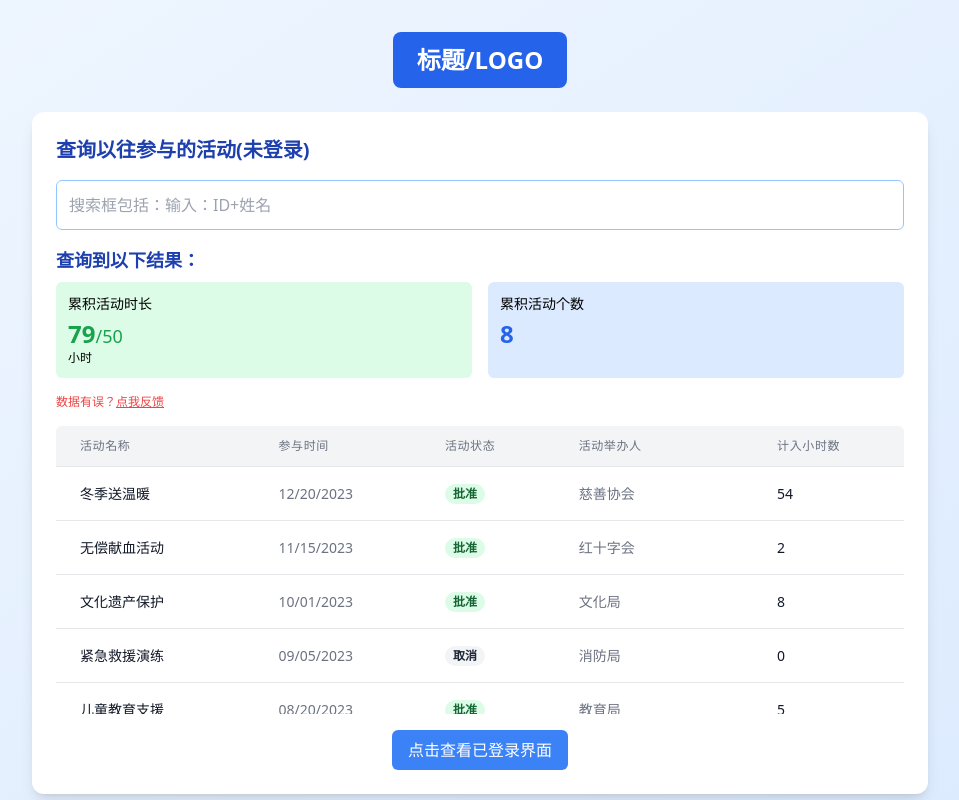
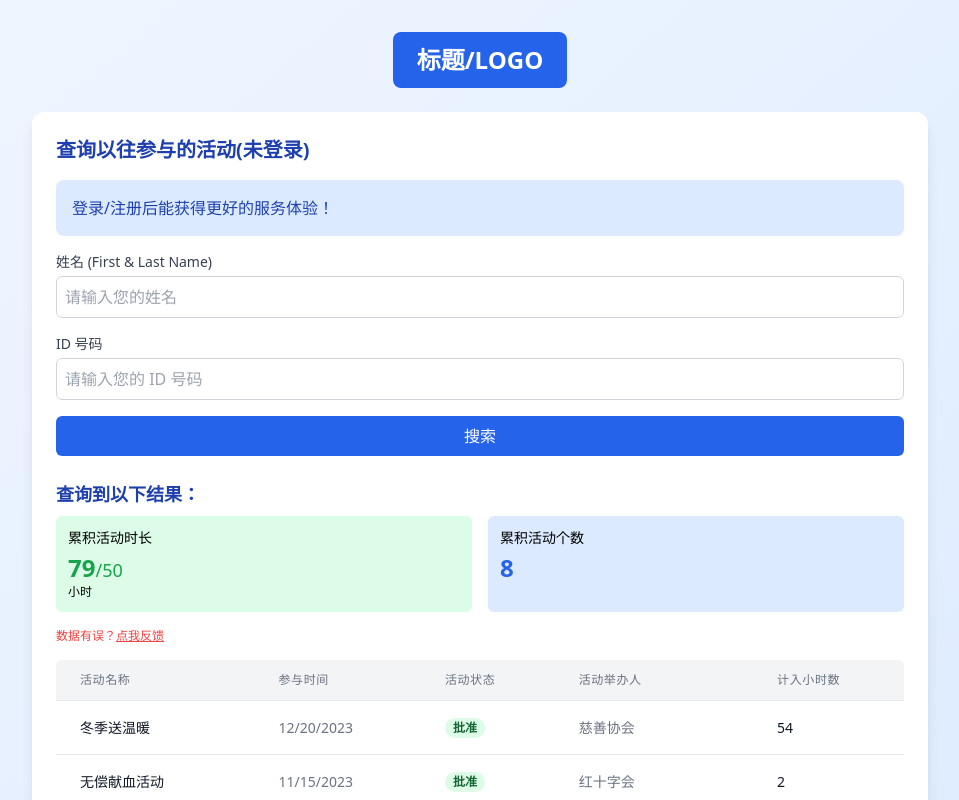
Before and after one commit to ActiVol/ActiVol-FrontEnd, a Vue app: page /details in a window 1280 px wide. Shown: the top 800 px of the page, without its empty margins (160-1119 px from the left). Built offline with nearby package versions, Linux system fonts and the light colour scheme; some icons are missing.

Commit message:
feat: User Info on Details Page

```diff
--- a/src/views/details.vue
+++ b/src/views/details.vue
@@ -12,7 +12,43 @@
                     查询以往参与的活动({{ isLoggedIn ? '已登录' : '未登录' }})
                 </h1>
 
-                <div v-if="!isLoggedIn" class="mb-4">
+                <div v-if="!isLoggedIn" class="mb-6">
+                    <div class="bg-blue-100 p-4 rounded-lg mb-4">
+                        <p class="text-blue-800 font-medium">登录/注册后能获得更好的服务体验！</p>
+                    </div>
+                    <form @submit.prevent="searchActivities" class="space-y-4">
+                        <div>
+                            <label for="fullName" class="block text-sm font-medium text-gray-700 mb-1">姓名 (First & Last
+                                Name)</label>
+                            <input id="fullName" v-model="searchQuery.fullName" type="text" required
+                                class="w-full p-2 border border-gray-300 rounded-md focus:ring-blue-500 focus:border-blue-500"
+                                placeholder="请输入您的姓名" />
+                        </div>
+                        <div>
+                            <label for="idNumber" class="block text-sm font-medium text-gray-700 mb-1">ID 号码</label>
+                            <input id="idNumber" v-model="searchQuery.idNumber" type="text" required
+                                class="w-full p-2 border border-gray-300 rounded-md focus:ring-blue-500 focus:border-blue-500"
+                                placeholder="请输入您的 ID 号码" />
+                        </div>
+                        <button type="submit"
+                            class="w-full bg-blue-600 text-white py-2 px-4 rounded-md hover:bg-blue-700 transition duration-300">
+                            搜索
+                        </button>
+                    </form>
+                </div>
+
+                <div v-else class="mb-6 bg-blue-50 p-4 rounded-lg">
+                    <div class="flex items-center space-x-4">
+                        <img :src="userInfo.avatar" alt="User Avatar" class="w-16 h-16 rounded-full object-cover" />
+                        <div>
+                            <h2 class="text-lg font-semibold text-blue-800">{{ userInfo.fullName }}</h2>
+                            <p class="text-sm text-blue-600">ID: {{ userInfo.idNumber }}</p>
+                            <p class="text-sm text-blue-600">{{ userInfo.email }}</p>
+                        </div>
+                    </div>
+                </div>
+
+                <!--<div v-if="!isLoggedIn" class="mb-4">
                     <div class="relative">
                         <input v-model="searchQuery" type="text" placeholder="搜索框包括：输入：ID+姓名"
                             class="w-full p-3 pr-10 border border-blue-300 rounded-md focus:ring-blue-500 focus:border-blue-500" />
@@ -26,7 +62,7 @@
                     <p class="text-blue-700 text-sm">
                         已登录的页面这里可以显示一些用户资料，例如头像，全名，ID号，内部邮箱之类的信息
                     </p>
-                </div>
+                </div>-->
 
                 <div class="mb-4">
                     <h2 class="text-lg font-semibold text-blue-800 mb-2">查询到以下结果：</h2>
@@ -47,11 +83,13 @@
                     </div>
                 </div>
 
+
+
                 <div class="mb-4">
                     <p class="text-xs text-red-500">数据有误？<a href="#" class="underline">点我反馈</a></p>
                 </div>
 
-                <div class="bg-gray-50 rounded-md mb-4 max-h-72 overflow-y-auto">
+                <div class="bg-gray-50 rounded-md mb-4 max-h-72 overflow-y-auto scrollable-container">
                     <table class="min-w-full divide-y divide-gray-200">
                         <thead class="bg-gray-100">
                             <tr>
@@ -78,8 +116,17 @@
                             </tr>
                         </thead>
                         <tbody class="bg-white divide-y divide-gray-200">
+                            <template v-if="activities.length === 0">
+                                <tr>
+                                    <td colspan="5" class="px-6 py-4 text-center text-sm text-gray-500">
+                                        暂无数据。请去添加申报数据或查看可选活动。
+                                    </td>
+                                </tr>
+                            </template>
+                            <template v-else>
                                 <tr v-for="activity in sortedActivities" :key="activity.id" class="hover:bg-gray-50">
-                                <td class="px-6 py-4 whitespace-nowrap text-sm text-gray-900">{{ activity.name }}</td>
+                                    <td class="px-6 py-4 whitespace-nowrap text-sm text-gray-900">{{ activity.name }}
+                                    </td>
                                     <td class="px-6 py-4 whitespace-nowrap text-sm text-gray-500">{{
                                         formatDate(activity.date) }}</td>
                                     <td class="px-6 py-4 whitespace-nowrap text-sm">
@@ -87,10 +134,12 @@
                                             {{ activity.status }}
                                         </span>
                                     </td>
-                                <td class="px-6 py-4 whitespace-nowrap text-sm text-gray-500">{{ activity.organizer }}
+                                    <td class="px-6 py-4 whitespace-nowrap text-sm text-gray-500">{{ activity.organizer
+                                        }}</td>
+                                    <td class="px-6 py-4 whitespace-nowrap text-sm text-gray-900">{{ activity.hours }}
                                     </td>
-                                <td class="px-6 py-4 whitespace-nowrap text-sm text-gray-900">{{ activity.hours }}</td>
                                 </tr>
+                            </template>
                         </tbody>
                     </table>
                 </div>
@@ -115,7 +164,20 @@ import { ref, computed } from 'vue'
 import { Icon } from '@iconify/vue'
 
 const isLoggedIn = ref(false)
-const searchQuery = ref('')
+const searchQuery = ref({ fullName: '', idNumber: '' })
+
+const userInfo = ref({
+    avatar: 'https://i.pravatar.cc/100',
+    fullName: '张三',
+    idNumber: '1234567890',
+    email: 'zhangsan@example.com'
+})
+
+const searchActivities = () => {
+    // Here you would typically make an API call to search for activities
+    // For now, we'll just log the search query
+    console.log('Searching for activities:', searchQuery.value)
+}
 
 const activities = ref([
     { id: 1, name: '社区清洁日', date: '2023-05-15', status: '批准', organizer: '社区服务中心', hours: 4 },
```
Lines whose indentation alone changed are shown as unchanged.
